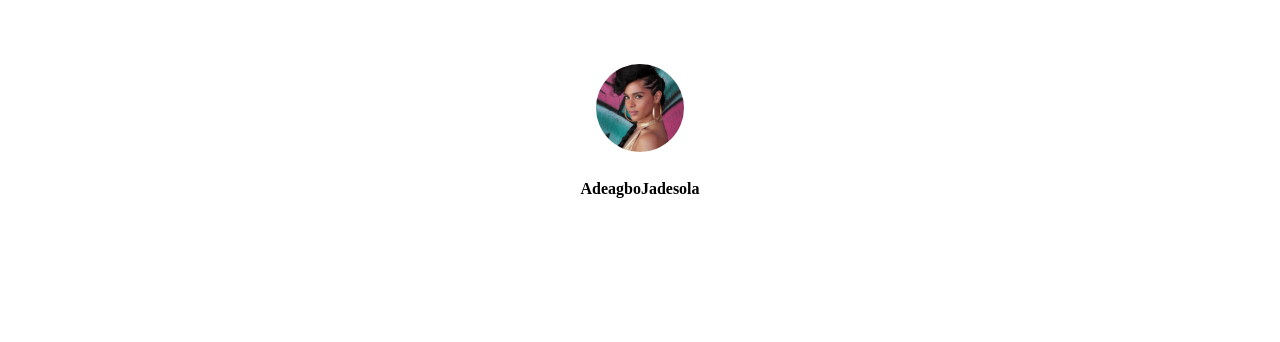
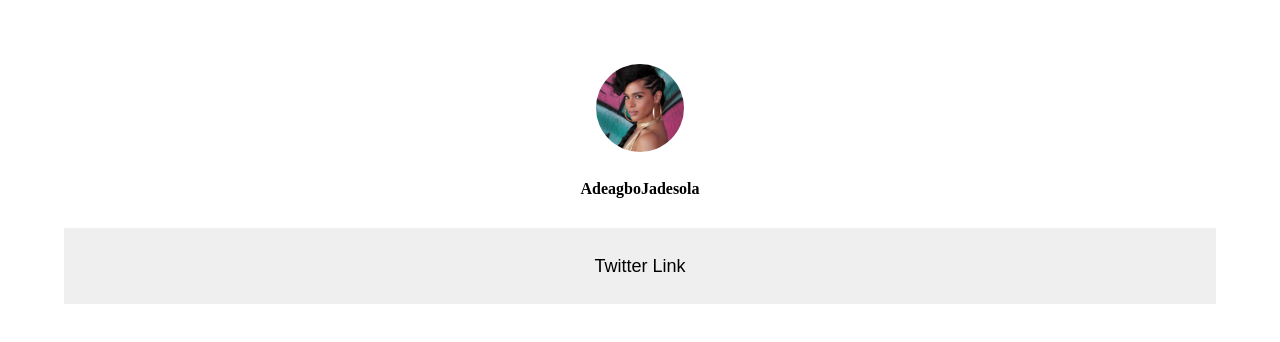
Before and after one commit to Rubies21/HNG-TASK-TWO, a React (Create React App) app: page / in a window 1280 px wide. Shown: the top 342 px of the page. Built offline with nearby package versions, Linux system fonts and the light colour scheme.

Commit message:
Link added

```diff
--- a/src/App.js
+++ b/src/App.js
@@ -7,6 +7,8 @@ function App() {
   return (
     <div className="App">
       <Profile/>
+      <Link field="Twitter Link"/>
+
     </div>
   );
 }
--- /dev/null
+++ b/src/Components/Link.css
@@ -0,0 +1,13 @@
+.button-container{
+    margin: auto;
+    width: fit-content;
+
+}
+
+button{
+    width: 1152px;
+    height: 76px;
+    padding: 24px 32px 24px 32px;
+    font-size: 18px;
+    border: none;
+}
--- a/src/Components/Link.js
+++ b/src/Components/Link.js
@@ -0,0 +1,12 @@
+import React, { useState } from 'react'
+import "./Link.css"
+
+const Link = (props) => {
+  return (
+    <div className = "button-container">
+      <button>{ props.field }</button>
+    </div>
+  )
+}
+
+export default Link
```
